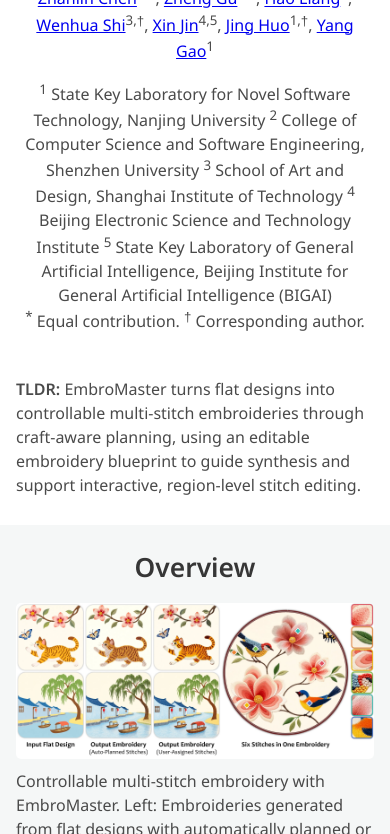
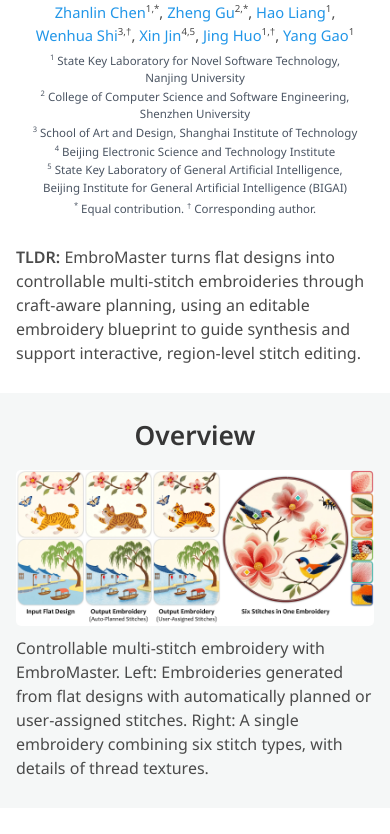
Before and after one commit to NJUczl/EmbroMaster, a plain HTML site: page index.html in a window 390 px wide. Shown: the part 163-997 px from the top of the page. Drawn offline with Linux system fonts and the light colour scheme.

Commit message:
Restore and enhance CSS styles with author info
Restored and updated font-face definitions, root styles, and various CSS rules. Added author information styles and adjusted media queries for better responsiveness.

```diff
--- a/assets/style.css
+++ b/assets/style.css
@@ -116,8 +116,90 @@ figcaption, .result-caption { width: 100%; margin: 12px 0 0; font-size: inherit;
  h2 { break-after: avoid; }
 }
 
-/* Submission metadata and concise summary added above the existing overview. */
-.submission-info { margin-top: 20px; font-family: "Google Sans", "Noto Sans", Arial, sans-serif; font-size: 1.375rem; font-weight: 700; line-height: 1.5; }
-.submission-info p { margin: 0; }
 .tldr { margin-bottom: 28px; text-align: left; }
 .tldr p { margin: 0; }
+
+
+/* Author information */
+.author-info {
+  max-width: 1500px;
+  margin: 1.05rem auto 0;
+  padding: 0 1.5rem;
+  text-align: center;
+  color: inherit;
+}
+
+.author-info .authors {
+  margin: 0 0 0.35rem;
+  font-size: clamp(0.95rem, 1.65vw, 1.3rem);
+  line-height: 1.45;
+  font-weight: 400;
+}
+
+.author-info .author-link {
+  color: #2196e8;
+  text-decoration: none;
+}
+
+.author-info .author-link:hover,
+.author-info .author-link:focus-visible {
+  text-decoration: underline;
+}
+
+.author-info sup {
+  font-size: 0.66em;
+  line-height: 0;
+  vertical-align: super;
+}
+
+.author-info .affiliations {
+  margin: 0;
+  color: #4b5563;
+  font-size: clamp(0.78rem, 1.35vw, 1.05rem);
+  line-height: 1.5;
+  font-weight: 400;
+}
+
+.author-info .affiliation-item {
+  display: inline-block;
+  white-space: nowrap;
+  margin: 0 0.18em;
+}
+
+.author-info .author-notes {
+  margin: 0.3rem 0 0;
+  color: #4b5563;
+  font-size: clamp(0.78rem, 1.15vw, 0.92rem);
+  line-height: 1.4;
+}
+
+/* On phones, allow each complete affiliation to wrap naturally. */
+@media (max-width: 700px) {
+  .author-info {
+    max-width: 100%;
+    padding: 0 0.75rem;
+  }
+
+  .author-info .authors {
+    font-size: 0.92rem;
+    line-height: 1.55;
+  }
+
+  .author-info .affiliations {
+    width: 100%;
+    font-size: 0.72rem;
+    line-height: 1.5;
+  }
+
+  .author-info .affiliation-item {
+    display: block;
+    white-space: normal;
+    overflow-wrap: normal;
+    word-break: normal;
+    margin: 0.12em 0;
+  }
+
+  .author-info .author-notes {
+    font-size: 0.72rem;
+  }
+}
```
